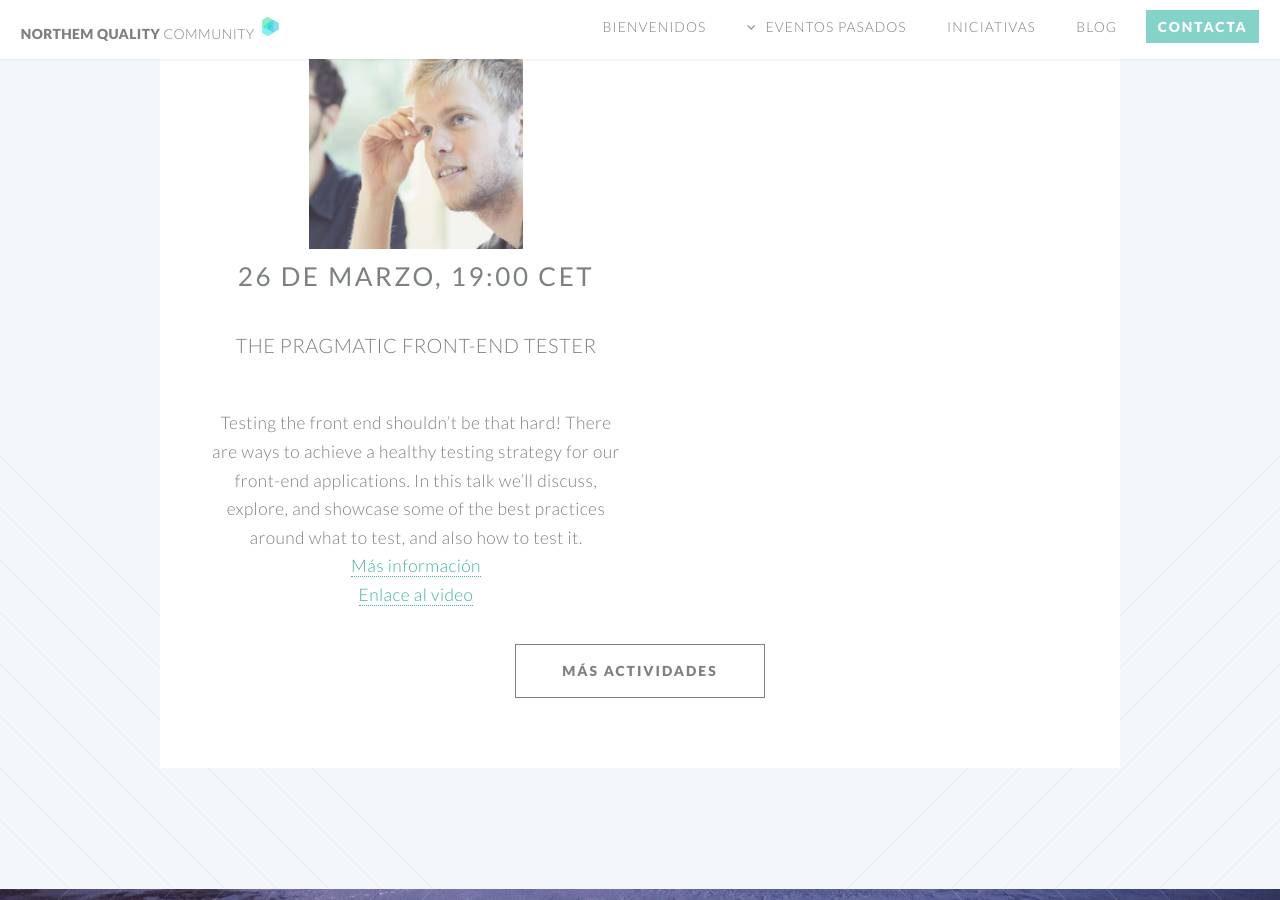
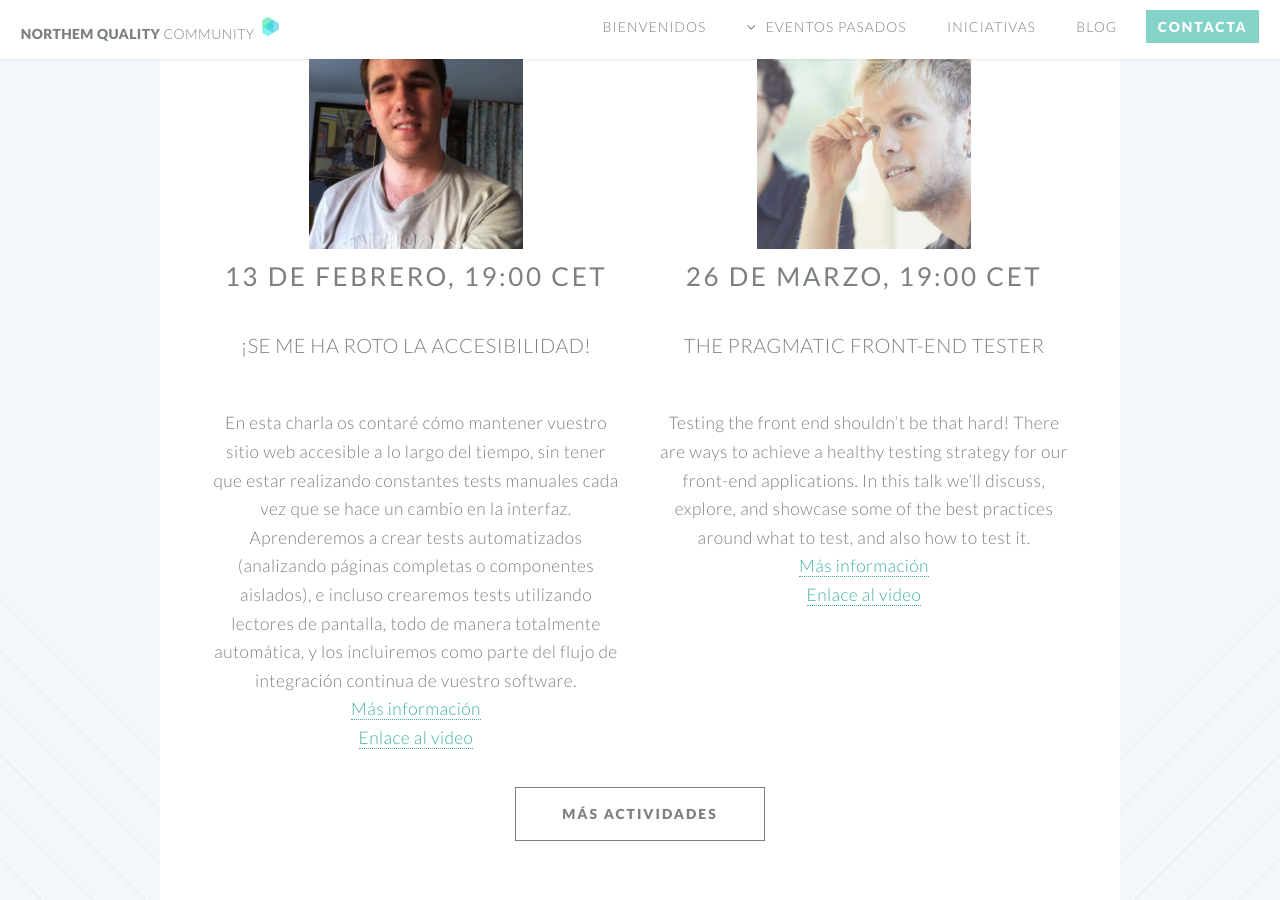
Before and after one commit to NorthemQuality/northemquality.github.io, a Jekyll site: the page built from index.html, in a window 1280 px wide and 900 px high, scrolled down 1134 px. Built offline with Jekyll 4.4.1, drawn with Linux system fonts in a browser that asks for light colours.

Commit message:
Charla juanjo montiel

```diff
--- a/index.html
+++ b/index.html
@@ -24,6 +24,22 @@ layout: landing-page
 					</header>
 
 					<div class="row">
+						<div class="6u">
+							<section>
+								<img src="images/juanjomontiel.jpg" alt="juanjomontiel" height="214"/>
+								<header>
+									<h2><strong>13 de Febrero, 19:00 CET</strong></h2>
+								</header>
+								<p><h3>¡Se me ha roto la accesibilidad!</h3>
+								</br>
+								En esta charla os contaré cómo mantener vuestro sitio web accesible a lo largo del tiempo,
+								sin tener que estar realizando constantes tests manuales cada vez que se hace un cambio en la interfaz. Aprenderemos a crear tests automatizados (analizando páginas completas o componentes aislados), e incluso crearemos tests utilizando lectores de pantalla, todo  de manera totalmente automática, y los incluiremos como parte del flujo de integración continua de vuestro software.
+								</br>
+								<a href="https://github.com/NorthemQuality/community-activities/issues/19" target="_blank">Más información</a>
+								</br>
+								<a href="https://www.youtube.com/watch?v=w5P156AqPV0" target="_blank">Enlace al video</a>
+							</section>
+						</div>
 						<div class="6u">
 							<section>
 								<img src="images/adrifontcuberta.jpg" alt="adrifontcuberta" height="214"/>
```
Also changed, not shown: images/juanjomontiel.jpg (added).
